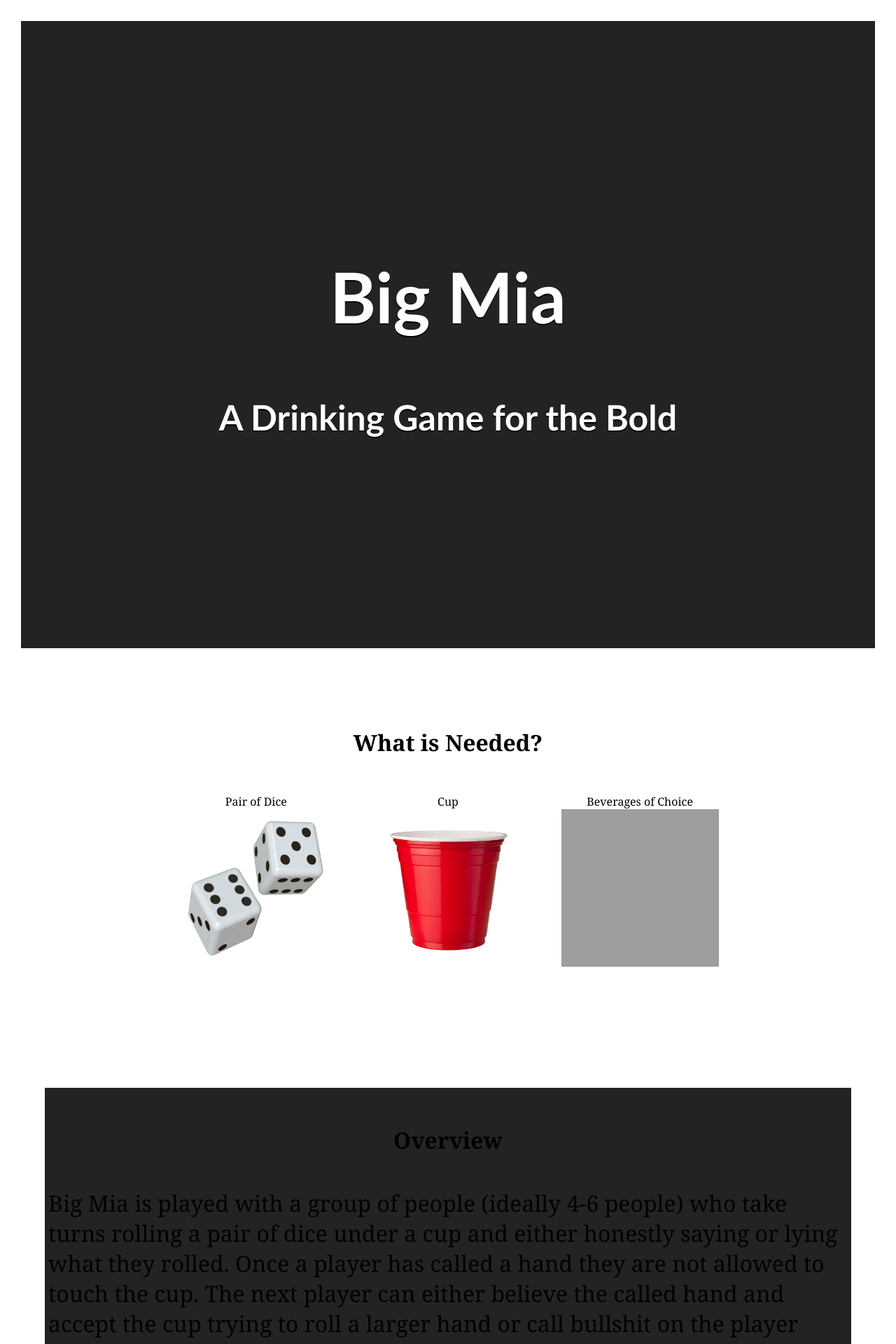
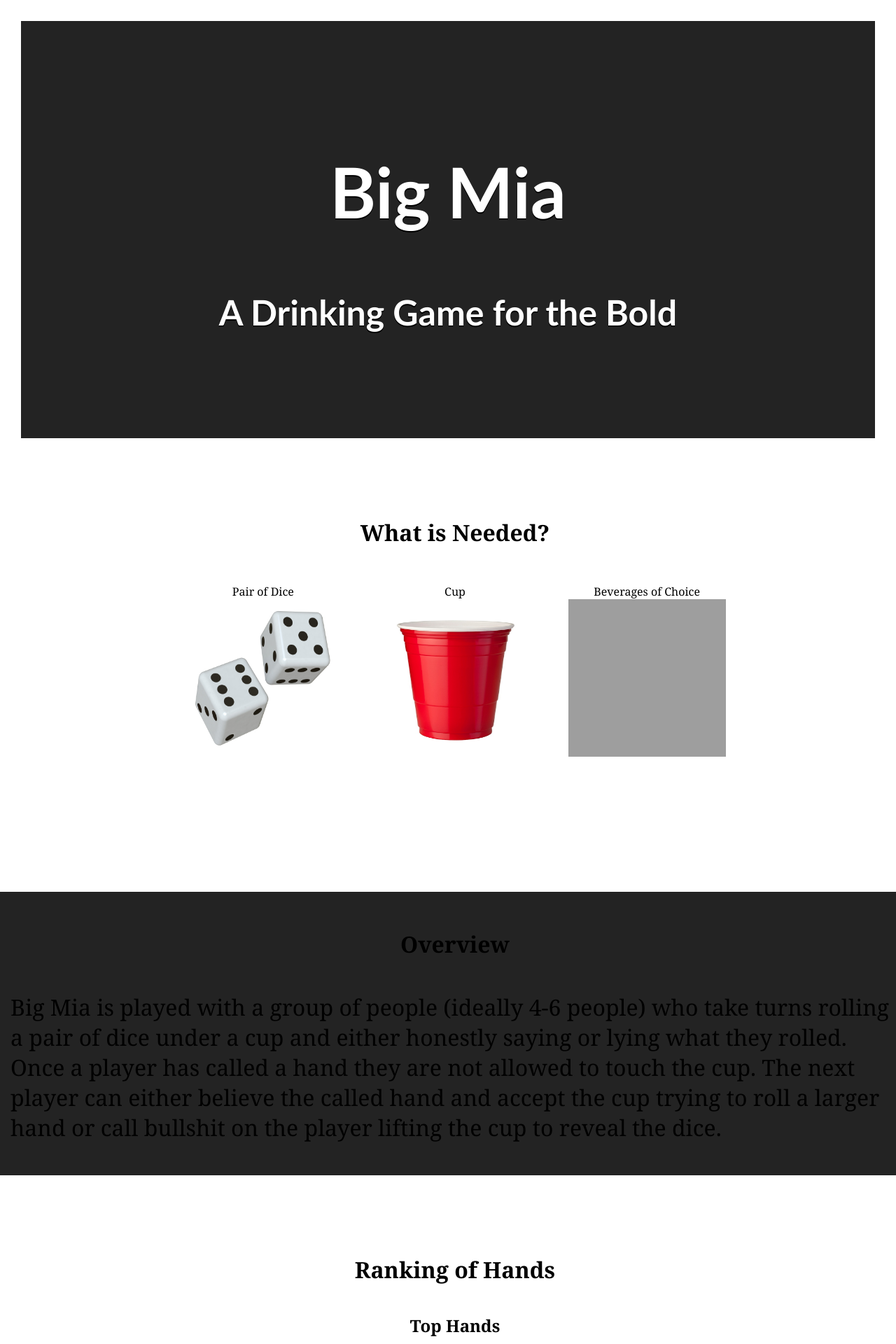
Before and after one commit to bryanrideout/bryanrideout.github.io, a Jekyll site: the page index.html, which Jekyll copies as it is, in a window 1280 px wide. Shown: the top 1920 px of the page at 70% size. Built offline with Jekyll 4.4.1, drawn with Linux system fonts in a browser that asks for light colours; grey boxes are pictures that could not be loaded.

Commit message:
Update main.css

```diff
--- a/css/main.css
+++ b/css/main.css
@@ -32,7 +32,7 @@ h5 {
 	background: #232323;
 	background-position: center top;
 	background-size: cover;
-	padding: 250px 0;
+	padding: 100px 0;
 	margin: 30px;
 	text-shadow: 0 2px #000000;
 	font-family: 'Trebuchet MS', 'Helvetica';
@@ -41,16 +41,15 @@ h5 {
 .blockgrey{
 	background: #232323;
   	margin: 60px auto;
- 	padding: 10px 0px 0px 0px;
-  	width: 90%;
+ 	padding: 10px;
+  	width: 100%;
 }
-
 
 .blockwhite{
 	background: #FFF;
   	margin: 60px auto;
- 	padding: 10px 0px 0px 0px;
-  	width: 90%;
+ 	padding: 10px;
+  	width: 100%;
 }
 
 .dice{
```
